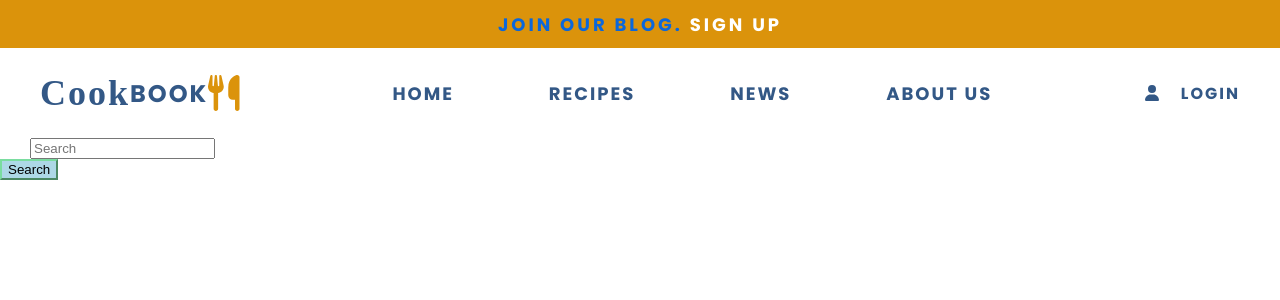
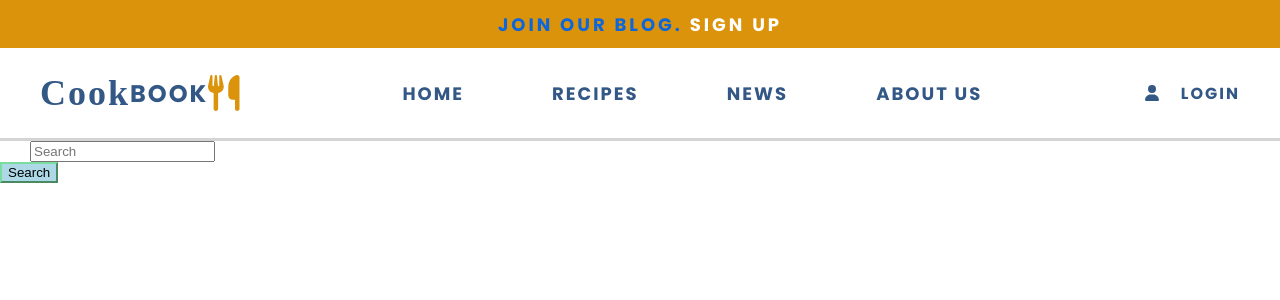
Before and after one commit to chrism-la/Cooked, a React (Create React App) app in the folder client/: page / in a window 1280 px wide. Shown: the top 300 px of the page. Built offline with nearby package versions, Linux system fonts and the light colour scheme; a web font is replaced by a local one.

Commit message:
finished navbar hover effect

```diff
--- a/client/src/components/Navbar.js
+++ b/client/src/components/Navbar.js
@@ -21,21 +21,21 @@ export default function Navbar() {
                         <FontAwesomeIcon className="utensil-logo" icon={faUtensils} />
                     </Link>
                 </div>
-                <div className="container2">
-                    <Link className="home" to="/">
+                <nav>
+                    <Link className="nav-link" to="/">
                         HOME
                     </Link>
-                    <Link className="recipes" to="/">
+                    <Link className="nav-link" to="/">
                         RECIPES
                     </Link>
-                    <Link className="news" to="/">
+                    <Link className="nav-link" to="/">
                         NEWS
                     </Link>
-                    <Link className="about Us" to="/">
+                    <Link className="nav-link" to="/">
                         ABOUT US
                     </Link>
-                </div>
-                <div className="container3">
+                </nav>
+                <div className="login-container">
                     <FontAwesomeIcon className="user-logo" icon={faUser} />
                     <Link className="login" to="/">
                         LOGIN
--- a/client/src/scss/Navbar.scss
+++ b/client/src/scss/Navbar.scss
@@ -21,7 +21,7 @@ header {
     padding: 0 40px;
     display: flex;
     justify-content: space-between;
-    // border-bottom: 3px solid $primary-color;
+    border-bottom: 3px solid $background-color;
     .title-card {
         @include vertical-center;
         @include bold-font;
@@ -37,24 +37,37 @@ header {
             color: $primary-color;
         }
     }
-    .container2 {
+    nav {
         width: 50%;
         display: flex;
         align-items: center;
         justify-content: space-between;
         letter-spacing: 2px;
-        a {
+        .nav-link {
+            position: relative;
             color: $main-text-color;
             @include bold-font;
             font-size: 18px;
+            padding: 0 10px;
+            &:after {
+                content: '';
+                position: absolute;
+                background-color: $primary-color;
+                height: 3px;
+                width: 0;
+                left: 0;
+                bottom: -10px;
+                transition: 0.3s;
+            }
             &:hover {
                 color: $secondary-color;
-                border-bottom: 3px solid $primary-color;
-                transition: 0.1s;
+            }
+            &:hover:after {
+                width: 100%;
             }
         }
     }
-    .container3 {
+    .login-container {
         width: 95px;
         @include vertical-center;
         justify-content: space-between;
```
